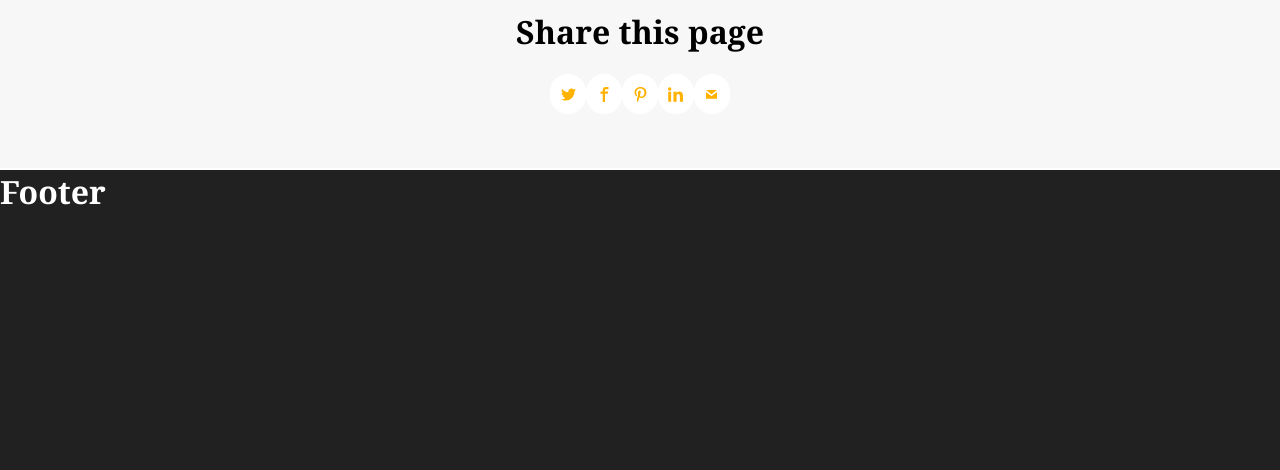
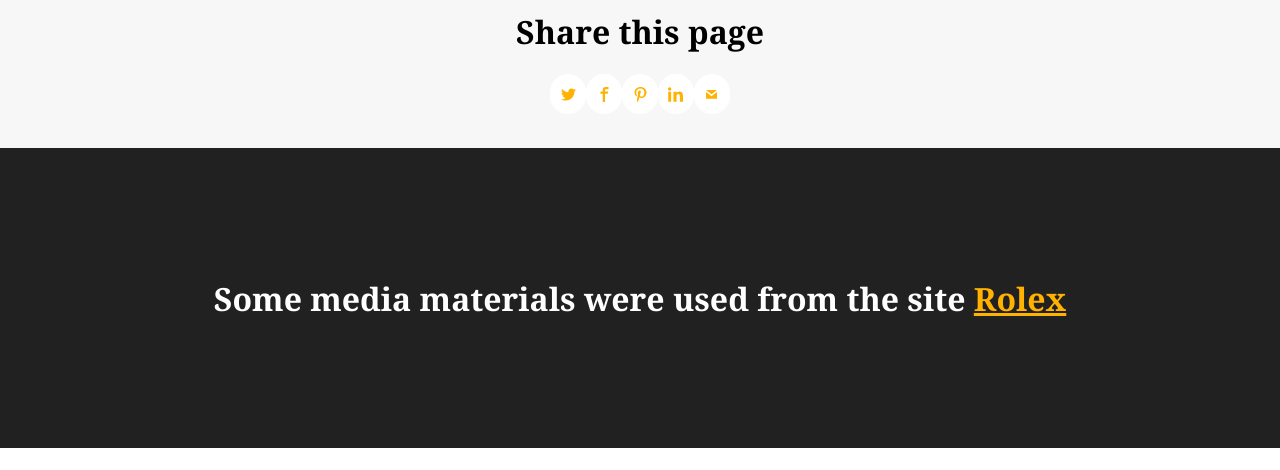
Before and after one commit to littleproger/landing-wristwatch, a plain HTML site: page index.html in a window 1280 px wide. Shown: the part 4093-4563 px from the top of the page. After the commit the page ends 4541 px from the top, so only its background shows below. Drawn offline with Linux system fonts and the light colour scheme.

Commit message:
added attention box in footer

```diff
--- a/index.html
+++ b/index.html
@@ -122,7 +122,7 @@
         </div>
     </div>
     <footer>
-        <h1>Footer</h1>
+        <h1>Some media materials were used from the site <a href='https://www.rolex.com/ru'>Rolex</a></h1>
     </footer>
 </body>
 </html>
--- a/style.css
+++ b/style.css
@@ -374,4 +374,10 @@ footer{
     margin-top: -20px;
     background-color:#212121;
     color:white;
+    display: flex;
+    align-items: center;
+    justify-content: center;
 }
+footer a{
+    color:#ffb200;
+}
```
